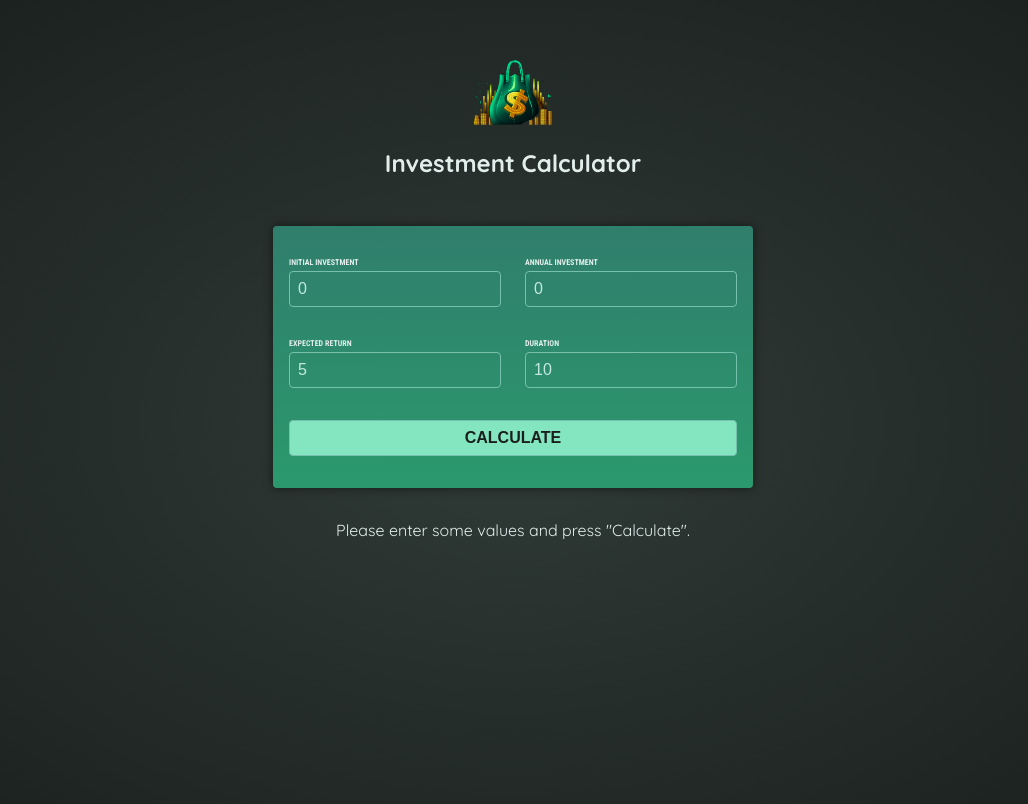
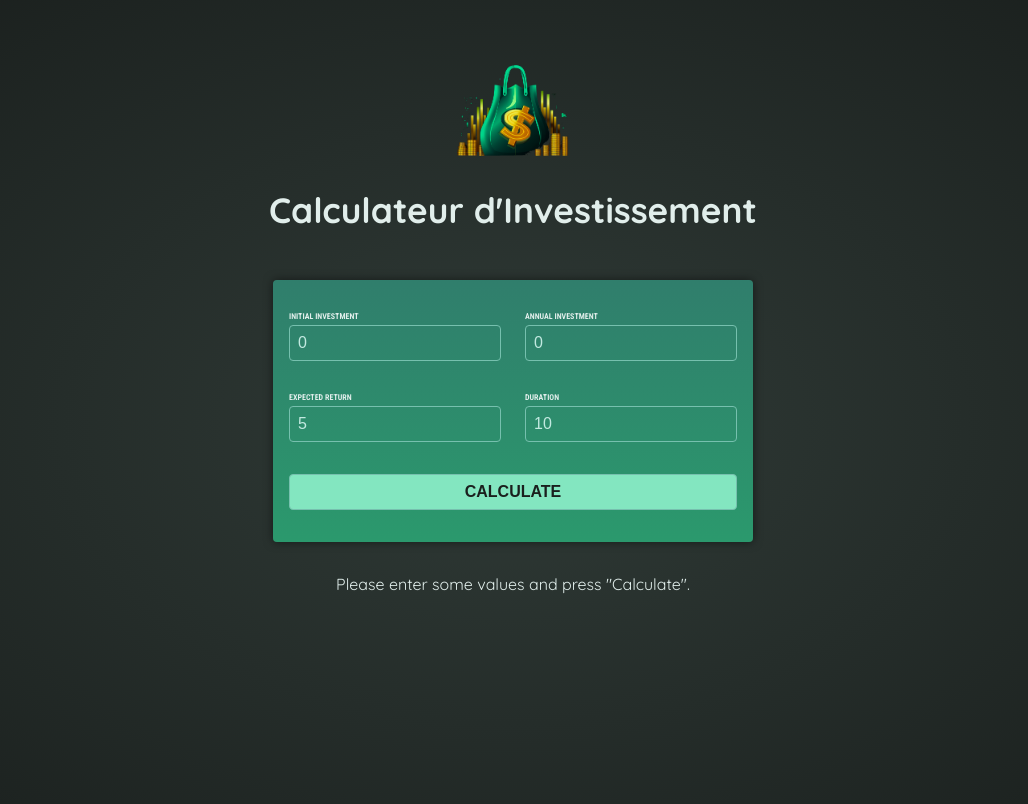
Before and after one commit to djoudj-dev/ng-calculator-bitcoin-app, an Angular app: page / in a window 1280 px wide. Shown: the top 804 px of the page, without its empty margins (127-1155 px from the left). Built offline with nearby package versions, Linux system fonts and the light colour scheme.

Commit message:
Update header component with larger logo and French localization

```diff
--- a/src/app/header/header.component.css
+++ b/src/app/header/header.component.css
@@ -4,12 +4,12 @@ header {
 }
 
 header img {
-  width: 5rem;
-  height: 5rem;
+  width: 7rem;
+  height: 7rem;
   object-fit: contain;
   background-color: transparent;
 }
 
 header h1 {
-  font-size: 1.5rem;
+  font-size: 2.2rem;
 }
--- a/src/app/header/header.component.html
+++ b/src/app/header/header.component.html
@@ -1,4 +1,4 @@
 <header>
-  <img src="investment-calculator-logo.png" alt="A money bag" />
-  <h1>Investment Calculator</h1>
+  <img src="investment-calculator-logo.png" alt="Un sac d'argent" />
+  <h1>Calculateur d'Investissement</h1>
 </header>
```
